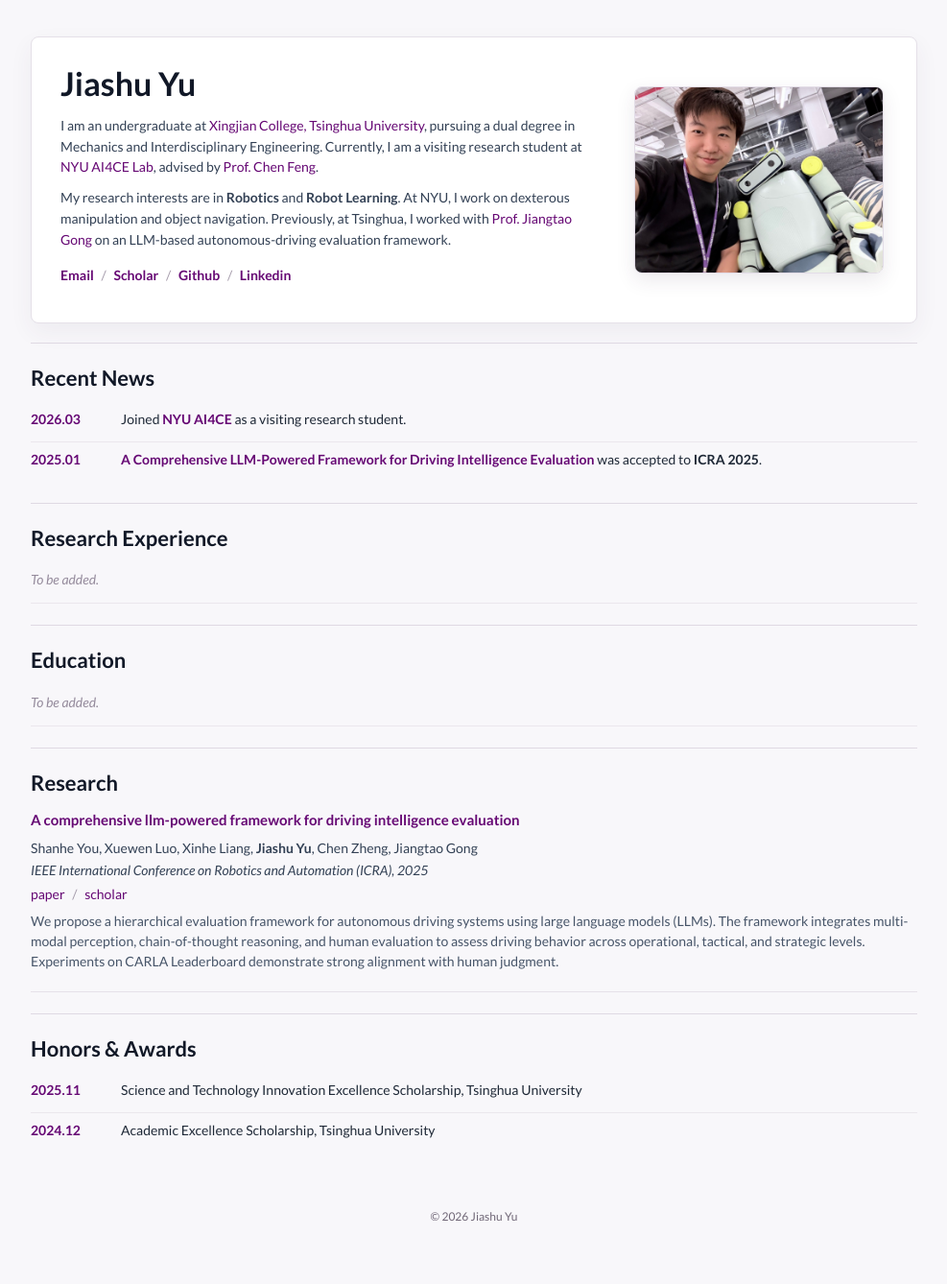
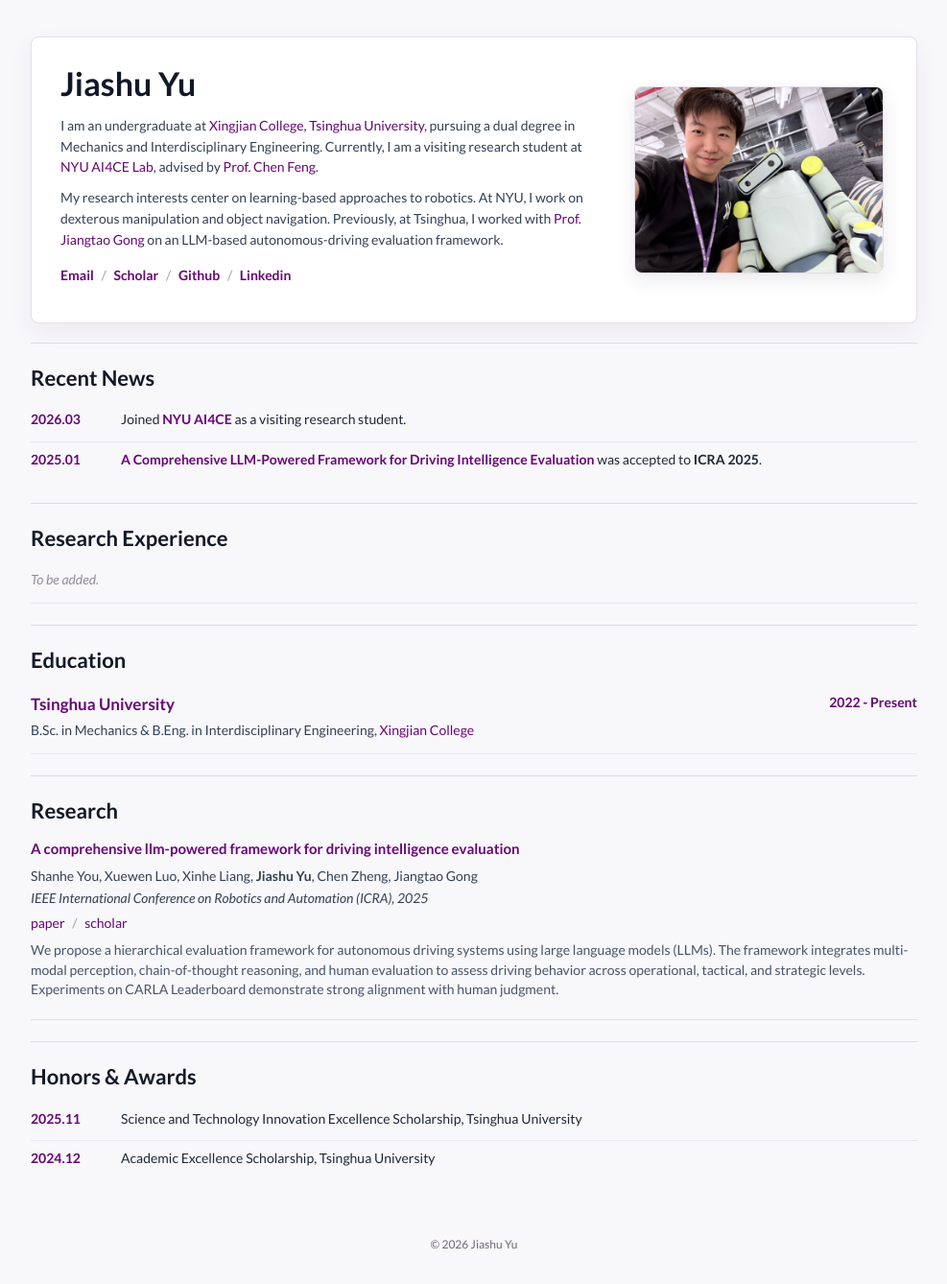
Before and after one commit to Jiashu-Yu/Jiashu-Yu.github.io, a Jekyll site: the page built from _pages/about.md, in a window 1280 px wide. Shown: the whole page at 96% size, without its empty margins (146-1133 px from the left). Built offline with Jekyll 4.4.1, drawn with Linux system fonts in a browser that asks for light colours; before the commit the page ends 1309 px from its top, so only the background shows below that.

Commit message:
Add education background

```diff
--- a/_pages/about.md
+++ b/_pages/about.md
@@ -15,7 +15,7 @@ redirect_from:
       <div class="profile-copy">
         <h1 class="name" id="page-title">Jiashu Yu</h1>
         <p>I am an undergraduate at <a href="https://www.xjc.tsinghua.edu.cn/" target="_blank" rel="noreferrer">Xingjian College, Tsinghua University</a>, pursuing a dual degree in Mechanics and Interdisciplinary Engineering. Currently, I am a visiting research student at <a href="https://ai4ce.github.io/" target="_blank" rel="noreferrer">NYU AI4CE Lab</a>, advised by <a href="https://engineering.nyu.edu/faculty/chen-feng" target="_blank" rel="noreferrer">Prof. Chen Feng</a>.</p>
-        <p>My research interests are in <strong>Robotics</strong> and <strong>Robot Learning</strong>. At NYU, I work on dexterous manipulation and object navigation. Previously, at Tsinghua, I worked with <a href="https://designschool.sjtu.edu.cn/teacher/31104c124abec4f853ad19c8530ab586/viceprofessor/detail/69a8d4cfe67ee39d2475bd96" target="_blank" rel="noreferrer">Prof. Jiangtao Gong</a> on an LLM-based autonomous-driving evaluation framework.</p>
+        <p>My research interests center on learning-based approaches to robotics. At NYU, I work on dexterous manipulation and object navigation. Previously, at Tsinghua, I worked with <a href="https://designschool.sjtu.edu.cn/teacher/31104c124abec4f853ad19c8530ab586/viceprofessor/detail/69a8d4cfe67ee39d2475bd96" target="_blank" rel="noreferrer">Prof. Jiangtao Gong</a> on an LLM-based autonomous-driving evaluation framework.</p>
         <p class="contact-links">
           <a href="mailto:{{ site.author.email }}">Email</a>
           {% if site.author.googlescholar %}<span>/</span> <a href="{{ site.author.googlescholar }}" target="_blank" rel="noreferrer">Scholar</a>{% endif %}
@@ -54,7 +54,13 @@ redirect_from:
   <section class="site-section" id="education" aria-labelledby="education-title">
     <h2 id="education-title">Education</h2>
     <div class="timeline-list">
-      <div class="timeline-item pending-row">To be added.</div>
+      <div class="education-item">
+        <div class="education-details">
+          <a class="education-school" href="https://www.tsinghua.edu.cn/en/" target="_blank" rel="noreferrer">Tsinghua University</a>
+          <div class="education-program">B.Sc. in Mechanics &amp; B.Eng. in Interdisciplinary Engineering, <a href="https://www.xjc.tsinghua.edu.cn/" target="_blank" rel="noreferrer">Xingjian College</a></div>
+        </div>
+        <time datetime="2022">2022 - Present</time>
+      </div>
     </div>
   </section>
 
--- a/assets/css/research-home.css
+++ b/assets/css/research-home.css
@@ -191,6 +191,33 @@ strong {
   box-shadow: none;
 }
 
+.education-item {
+  display: grid;
+  grid-template-columns: minmax(0, 1fr) auto;
+  align-items: start;
+  gap: 24px;
+  padding: 7px 0 14px;
+  border-bottom: 1px solid #ebe7ed;
+}
+
+.education-school {
+  font-size: 17px;
+  font-weight: 700;
+}
+
+.education-program {
+  margin-top: 4px;
+  color: #334155;
+  line-height: 1.5;
+}
+
+.education-item time {
+  color: #660874;
+  font-weight: 700;
+  font-variant-numeric: tabular-nums;
+  white-space: nowrap;
+}
+
 .pending-panel,
 .pending-row {
   color: #958b9c;
@@ -302,6 +329,11 @@ strong {
     gap: 12px;
   }
 
+  .education-item {
+    grid-template-columns: 1fr;
+    gap: 5px;
+  }
+
   .paper-content {
     padding: 3px 0 18px;
   }
```
